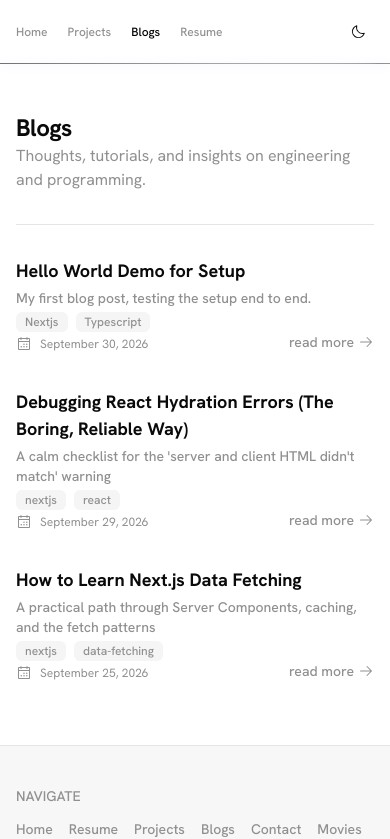
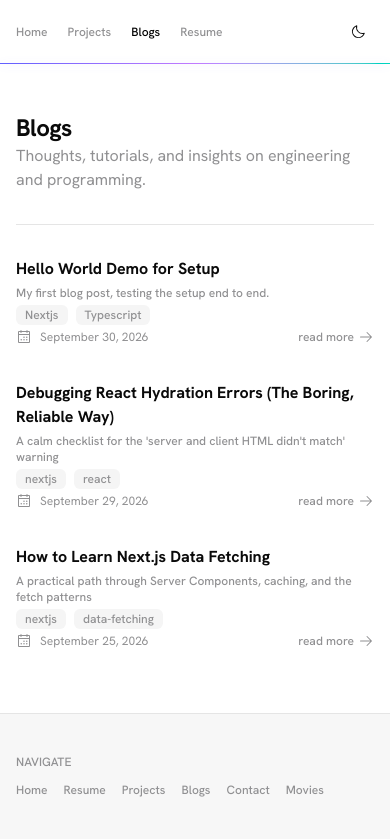
Before and after one commit to Ruchit-kumar44/My-Portfolio, a Next.js app: page /blogs in a window 390 px wide. Shown: the top 839 px of the page. Built offline with nearby package versions, Linux system fonts and the light colour scheme; no server answers.

Commit message:
fix error

```diff
--- a/src/app/globals.css
+++ b/src/app/globals.css
@@ -13,6 +13,7 @@
   font-family: 'Hanken Grotesk', sans-serif
 }
 
+/* animation for navigation */
 @keyframes fade-in-blur {
   from {
     opacity: 0;
@@ -25,6 +26,21 @@
     transform: translateY(0);
   }
 }
+
+/* anition for hero tittle  */
+/* src/app/global.css */
+
+@keyframes slideInfinite {
+  0% { transform: translateY(-100%); opacity: 0; }
+  10%, 45% { transform: translateY(0); opacity: 1; }
+  55%, 100% { transform: translateY(100%); opacity: 0; }
+}
+
+.animate-text-loop {
+  display: inline-block;
+  animation: slideInfinite 6s linear infinite;
+}
+
 
 @custom-variant dark (&:where(.dark, .dark *));
 
@@ -118,6 +134,7 @@ html.dark {
 
 @theme inline{
   --animate-fade-in-blur: fade-in-blur 0.4s ease-out backwards;
+  --animate-animate-text-loop: animate-text-loop;
   --color-background: var(--background);
   --color-foreground: var(--foreground);
   --text-small:  14px;
--- a/src/components/blog/BlogCard.tsx
+++ b/src/components/blog/BlogCard.tsx
@@ -21,10 +21,10 @@ export default function BlogCard2({ post, showTags = true }: BlogCardProps) {
 
   return (
     <Link className="group w-full pb-4" href={`/blogs/${slug}`}>
-          <h3 className="text-foreground text-[18px] font-bold">
+          <h3 className="text-foreground text-[16px]  md:text-[18px] font-bold">
         {title}
       </h3>
-      <p className="text-secondary text-sm font-medium mt-1">{description}</p>
+      <p className="text-secondary text-xs md:text-small font-medium mt-1">{description}</p>
 
       <div className="flex justify-between items-end lg:items-center">
       <div>
@@ -48,7 +48,7 @@ export default function BlogCard2({ post, showTags = true }: BlogCardProps) {
         <Calender className="size-4" /> {formattedDate}
       </time>
       </div>
-       <p className="flex text-secondary items-center gap-1 text-sm font-medium">
+       <p className="flex text-secondary items-center gap-1 text-xs  md:text-small font-medium">
           read more <ArrowRight className="size-4" />
         </p>
        </div>
--- a/src/components/common/Footer.tsx
+++ b/src/components/common/Footer.tsx
@@ -8,7 +8,7 @@ export default function Footer(){
 
     return(
         <div className="w-full min-h-70 border-t border-#909092 bg-[#F7F7F7] dark:bg-[#161515]">
-          <Container className="text-secondary text-small">
+          <Container className="text-secondary text-xs md:text-small">
              <div className="w-full flex flex-col gap-y-10 py-10  lg:flex-row lg:justify-between">
                 <div className="w-full lg:max-w-55">
                     <p className="pb-3 font-medium">NAVIGATE</p>
--- a/src/components/common/Navbar.tsx
+++ b/src/components/common/Navbar.tsx
@@ -28,10 +28,10 @@ export default function Navbar(){
             </div>
          </div>
          <motion.div
-         className="absolute bottom-0 left-0 w-full h-px
+         className={`absolute bottom-0 left-0 w-full h-px
          bg-linear-to-r from-indigo-500 via-purple-400 to-teal-400
          shadow-[0_1px_10px_rgba(99,102,241,0.2)]
-         dark:shadow-[0_1px_10px_rgba(139,92,246,0.3)]"
+         dark:shadow-[0_1px_10px_rgba(139,92,246,0.3)]`}
          style={{scaleX: scrollYProgress, originX: 0}} />
       </Container>
 
--- a/src/components/landing/Blog.tsx
+++ b/src/components/landing/Blog.tsx
@@ -15,7 +15,7 @@ export default function BlogSection({posts}: BlogPropsList){
             <BlogList showTags={false} posts={posts.slice(0, 3)}  />
             <div className="mt-5 flex justify-center">
             <Button variant="outline" >
-                <Link href='/blogs'>Show all blogs</Link>
+                <Link  href='/blogs'><span className="text-xs md:text-small">Show all blogs</span></Link>
             </Button>
           </div>
         </div>
--- a/src/components/landing/Projects.tsx
+++ b/src/components/landing/Projects.tsx
@@ -11,7 +11,7 @@ export default function ProjectsSection(){
          <ProjectList className="" projects={projects.slice(0, 3)} />
           <div className="mt-5 flex justify-center">
             <Button variant="outline" >
-                <Link href='/projects'>Show all projects</Link>
+                <Link href='/projects'><span className="text-xs md:text-small">Show all projects</span></Link>
             </Button>
           </div>
        </div>
--- a/src/components/projects/ProjectCard2.tsx
+++ b/src/components/projects/ProjectCard2.tsx
@@ -19,6 +19,7 @@ export default function ProjectCard2({ project }: ProjectCardProps) {
         src={image || "/project/notesbuddy.png"}
         alt={title}
         fill
+        preload={true}
         sizes="(min-width: 1024px) 33vw, (min-width: 768px) 50vw, 100vw"
         className="object-cover"
       />
--- a/src/components/projects/ProjectComponent.tsx
+++ b/src/components/projects/ProjectComponent.tsx
@@ -10,18 +10,12 @@ import React from 'react';
 
 // Technology mapping for dynamic components
 const TechnologyComponents: Record<string, React.ComponentType> = {
-  'Next.js': NextJs,
   nextjs: NextJs,
-  React: ReactIcon,
   react: ReactIcon,
-  TypeScript: TypeScript,
   typescript: TypeScript,
- 'Node.js': NodeJs,
   nodejs: NodeJs,
   node: NodeJs,
-  PostgreSQL: PostgreSQL,
   postgresql: PostgreSQL,
-  Bun: Bun,
   bun: Bun,
 };
 
--- a/src/config/Hero.tsx
+++ b/src/config/Hero.tsx
@@ -5,7 +5,7 @@ import X from "@/components/svgs/X"
 
 export const heroConfig = {
   name: "Ruchit thakur",
-  title: "A Backend-focused Full Stack Developer.",
+  title: "A backend focused full stack Engineer.",
   avatar: "/images/animeLogo.png",
 
 
```
Also changed, not shown: src/components/landing/Hero.tsx (+5 -1 lines).
